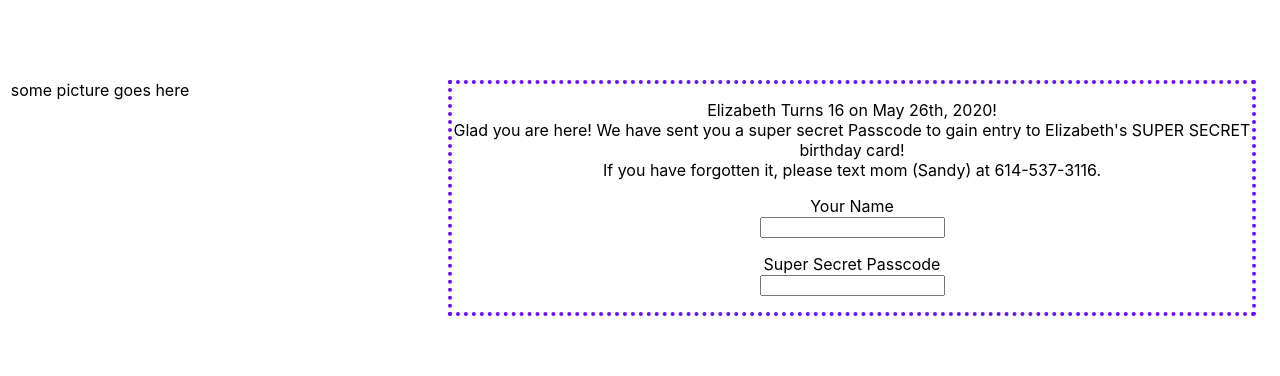
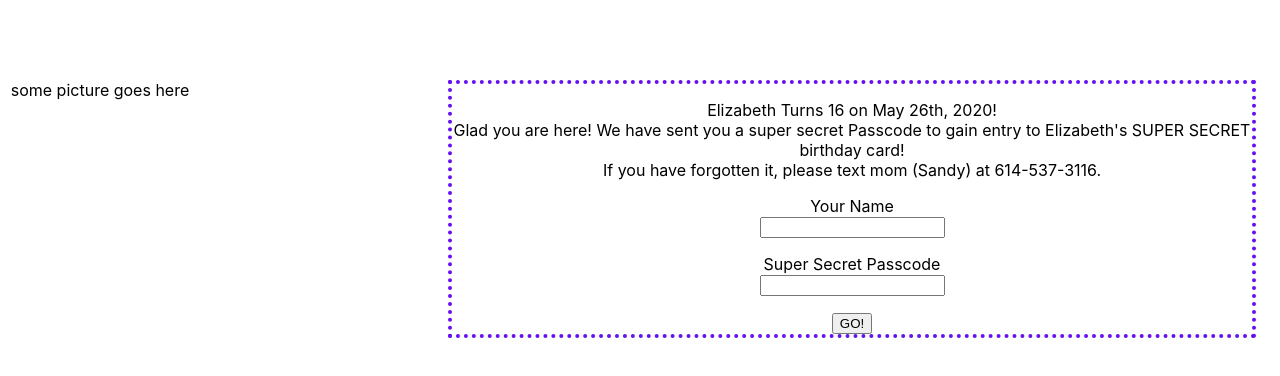
Before and after one commit to CheeseInTheDark/posts-page, a React (Create React App) app: page / in a window 1280 px wide. Shown: the top 376 px of the page. Built offline with nearby package versions, Linux system fonts and the light colour scheme.

Commit message:
added GO! button

```diff
--- a/public/index.html
+++ b/public/index.html
@@ -10,7 +10,7 @@
       content="Web site created using create-react-app"
     />
     <link rel="manifest" href="%PUBLIC_URL%/manifest.json" />
-    <title>Happy Happy 16th Birthday Elizabeth LIZZZZZIIIIIIIIIIE</title>
+    <title>Happy Happy 16th Birthday Elizabeth Lizziiiiiiiiiiiiiieeeeeeeeeeeeeeeeeeeeee!</title>
   </head>
   <body>
     <noscript>You need to enable JavaScript to run this app.</noscript>
--- a/src/App.js
+++ b/src/App.js
@@ -18,6 +18,7 @@ function App() {
           <p>
             <label>Super Secret Passcode</label><br /><input type="text" id="secretPasscode" />
           </p>
+          <button id="login">GO!</button>
         </div>
       </div>
     </div>
```
